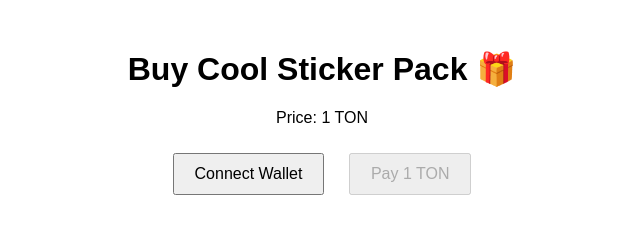
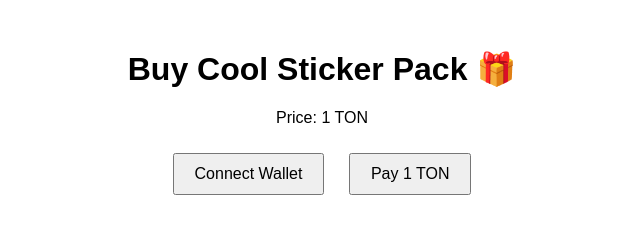
Before and after one commit to NNiF192/test_miniapps, a plain HTML site: page index.html in a window 1280 px wide. Shown: the whole page, without its empty margins (318-958 px from the left). Drawn offline with Linux system fonts and the light colour scheme.

Commit message:
Update index.html

```diff
--- a/index.html
+++ b/index.html
@@ -11,7 +11,7 @@
     <h1>Buy Cool Sticker Pack 🎁</h1>
     <p>Price: 1 TON</p>
     <button id="connect-wallet">Connect Wallet</button>
-    <button id="pay-button" disabled>Pay 1 TON</button>
+    <button id="pay-button">Pay 1 TON</button>
     <p id="status"></p>
   </div>
   <script type="module" src="main.js"></script>
```
